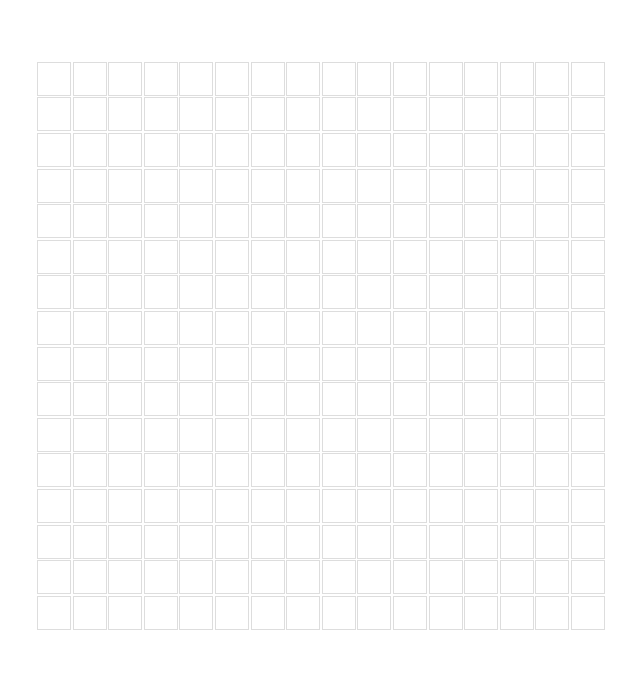
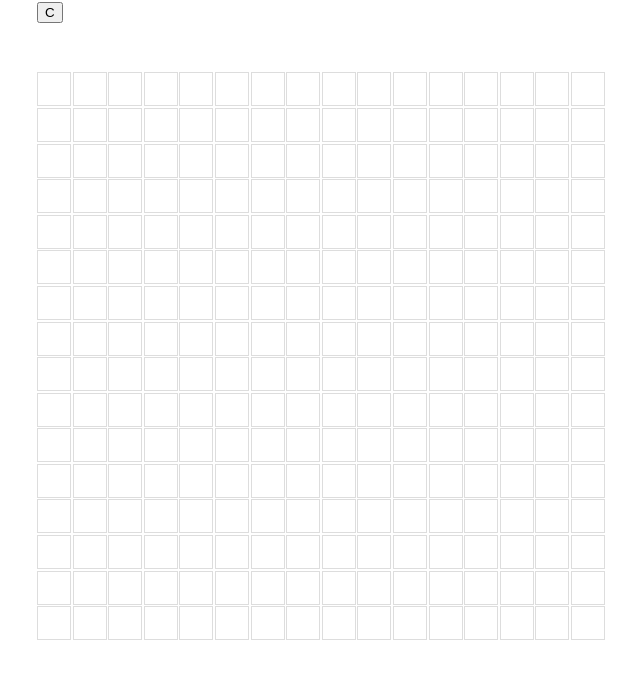
Before and after one commit to Fabio-Cristovao/etch-a-sketch, a plain HTML site: page index.html in a window 1280 px wide. Shown: the part 124-816 px from the top of the page, without its empty margins (353-993 px from the left). Drawn offline with Linux system fonts and the light colour scheme.

Commit message:
initial main content view

```diff
--- a/index.html
+++ b/index.html
@@ -12,7 +12,12 @@
   <body>
     <div class="site-container">
       <h1 class="main-title">Etch-a-Sketch</h1>
-      <div class="container"></div>
+      <div class="main-content-container">
+        <div class="btn-section">
+          <button>C</button>
+        </div>
+        <div class="container"></div>
+      </div>
     </div>
     <script src="/index.js"></script>
   </body>
```
